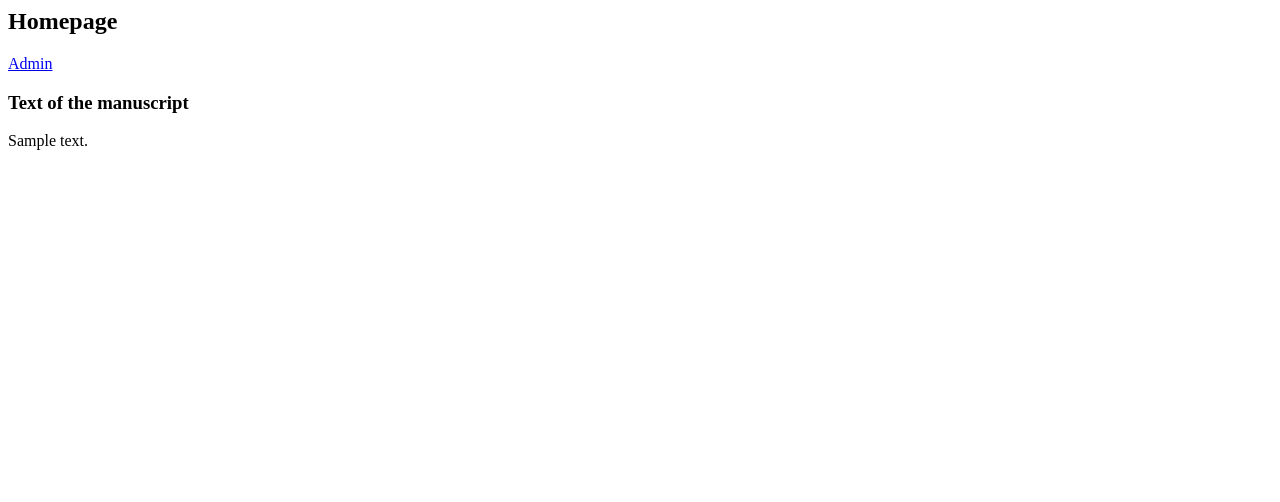
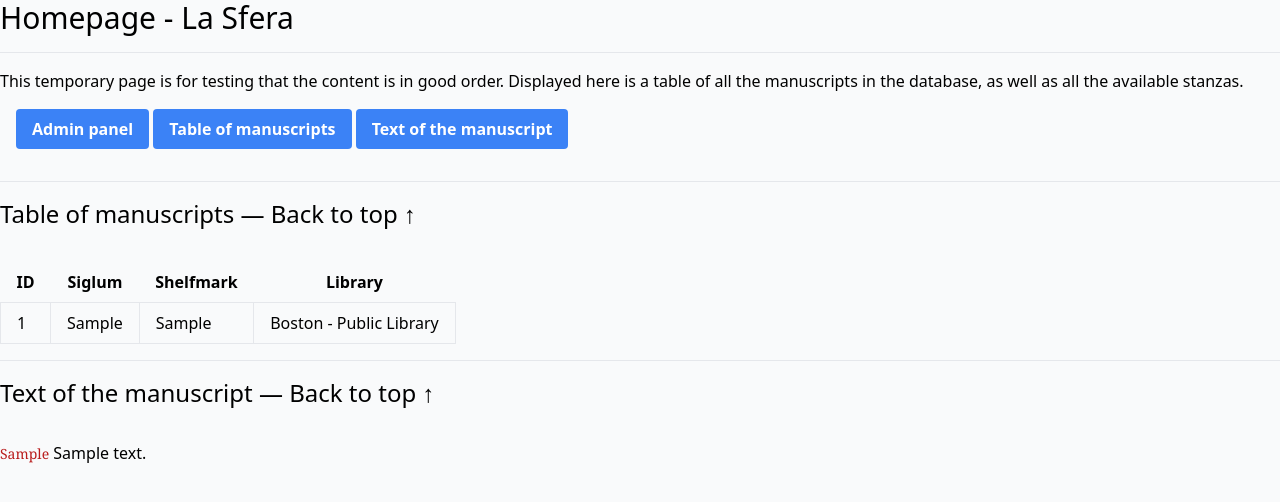
Before and after one commit to chpollin/lasfera, a Django app: template templates/index.html in a window 1280 px wide. Shown: the top 502 px of the page. Run offline with Django 5.2, Linux system fonts and the light colour scheme; the template is opened without the code that fills it: values that come from a table or form of the project are taken from there, others are empty; data comes from the database, SQL or seed files in the repository; tables that the repository leaves empty hold one stand-in row (values such as "Sample post"); parts of the project's set-up code (start-up, migrations or seed data) failed here and were passed over; some libraries are stand-ins or nearby versions.

Commit message:
refactor: Update base.html and index.html templates
This commit updates the base.html and index.html templates to test the tailwind components and database content.

```diff
--- /dev/null
+++ b/templates/base.html
@@ -0,0 +1,18 @@
+{% load static tailwind_tags i18n %}
+
+<!DOCTYPE html>
+<html lang="en">
+    <head>
+        <title>La Sfera</title>
+        <meta charset="UTF-8">
+        <meta name="viewport" content="width=device-width, initial-scale=1.0">
+        <meta http-equiv="X-UA-Compatible" content="ie=edge">
+        {% tailwind_css %}
+    </head>
+
+    <body class="bg-gray-50 leading-normal tracking-normal">
+        <div class="container mx-auto">
+            {% block content %}{% endblock content %}
+        </div>
+    </body>
+</html>
--- a/templates/index.html
+++ b/templates/index.html
@@ -1,12 +1,63 @@
-<h2>Homepage</h2>
-
-<p><a href="/admin">Admin</a></p>
+{% extends "base.html" %}
 
 {% block content %}
 
-    <h3>Text of the manuscript</h3>
-    {% for stanza in stanzas %}
-        <p>{{ stanza.stanza_text }}</p>
-    {% endfor %}
+    <h2 class="text-3xl" id="top">Homepage - La Sfera</h2>
+
+    <hr class="my-4">
+
+    <p>This temporary page is for testing that the content is in good order. Displayed here is a table of all the manuscripts in the database, as well as all the available stanzas.</p>
+
+    <div class="p-4">
+        <button class="bg-blue-500 hover:bg-blue-700 text-white font-bold py-2 px-4 rounded">
+            <a href="/admin">Admin panel</a>
+        </button>
+
+        <button class="bg-blue-500 hover:bg-blue-700 text-white font-bold py-2 px-4 rounded">
+            <a href="#table">Table of manuscripts</a>
+        </button>
+
+        <button class="bg-blue-500 hover:bg-blue-700 text-white font-bold py-2 px-4 rounded">
+            <a href="#text">Text of the manuscript</a>
+        </button>
+    </div>
+
+    <hr class="my-4">
+
+    <h3 class="text-2xl pb-8" id="table">Table of manuscripts &mdash; <a href="#top">Back to top &uarr;</a></h3>
+
+    <table class="table-auto">
+        <thead>
+            <tr>
+                <th class="px-4 py-2">ID</th>
+                <th class="px-4 py-2">Siglum</th>
+                <th class="px-4 py-2">Shelfmark</th>
+                <th class="px-4 py-2">Library</th>
+            </tr>
+        </thead>
+        <tbody>
+            {% for manuscript in manuscripts %}
+                <tr>
+                    <td class="border px-4 py-2">{{ manuscript.item_id }}</td>
+                    <td class="border px-4 py-2">{{ manuscript.siglum }}</td>
+                    <td class="border px-4 py-2">{{ manuscript.shelfmark }}</td>
+                    <td class="border px-4 py-2">{{ manuscript.library }}</td>
+            <!-- <td class="border px-4 py-2">
+                <a href="/manuscript/{{ manuscript.id }}">Details</a>
+            </td> -->
+                </tr>
+            {% endfor %}
+        </tbody>
+    </table>
+
+    <hr class="my-4">
+
+    <h3 class="text-2xl pb-8" id="text">Text of the manuscript &mdash; <a href="#top">Back to top &uarr;</a></h3>
+
+    <div class="prose">
+        {% for stanza in stanzas %}
+            <p><span class="font-serif text-red-700 text-sm">{{ stanza.stanza_line_code_starts }}</span> {{ stanza.stanza_text }}</p>
+        {% endfor %}
+    </div>
 
 {% endblock content %}
```
